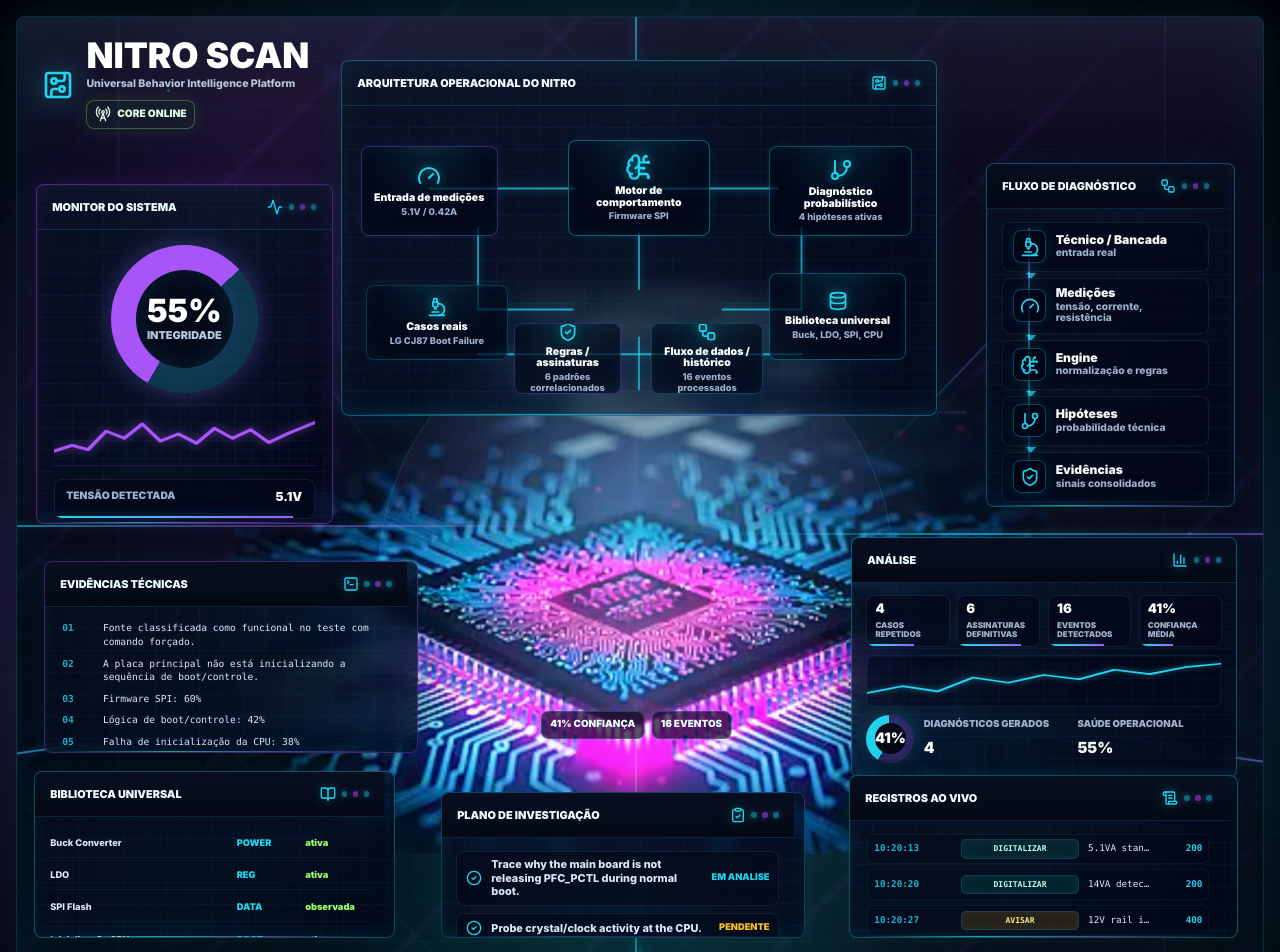
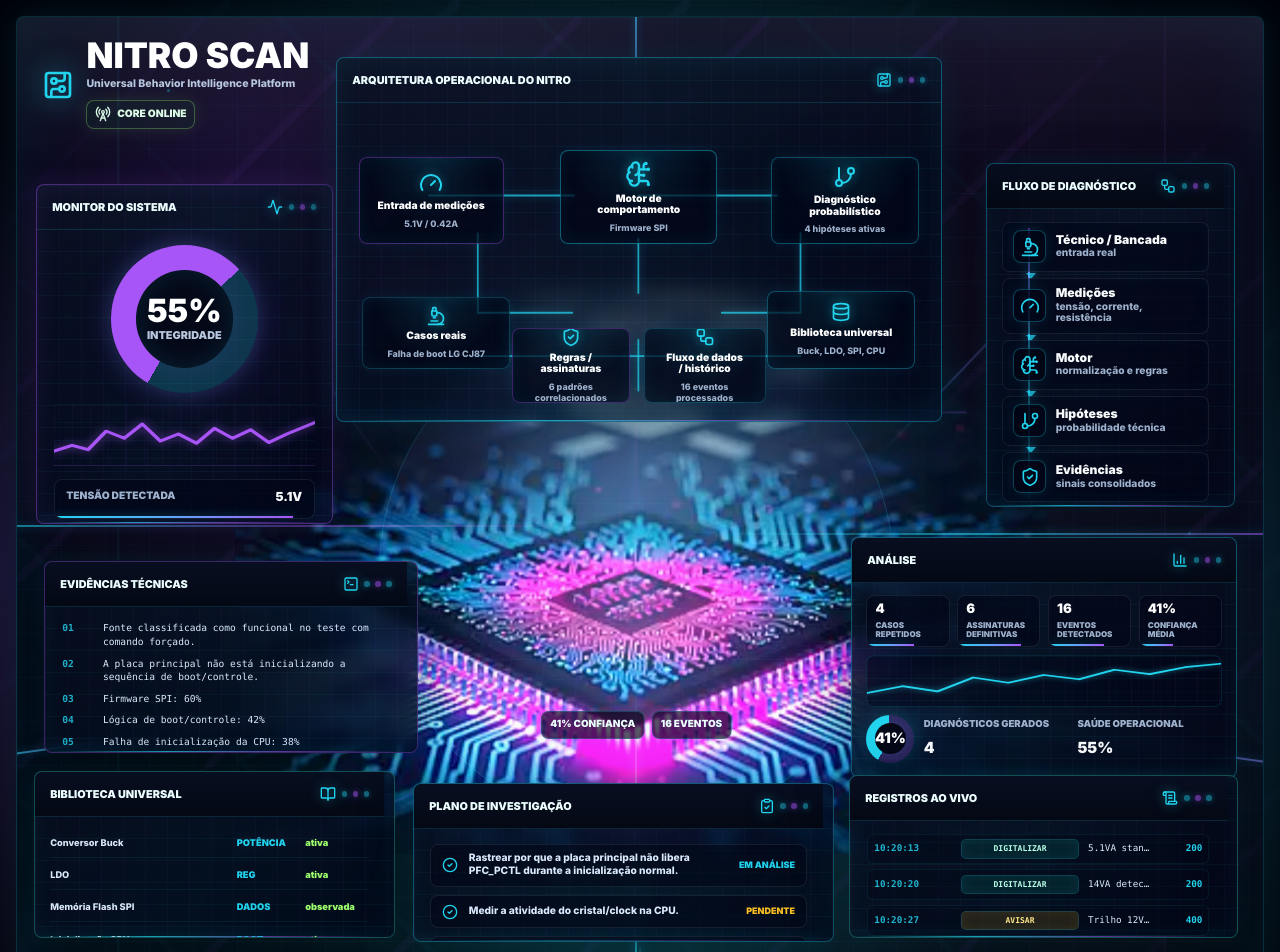
Before and after one commit to Nazireu007/nitro-scan, a React (Vite) app: page / in a window 1280 px wide. Shown: the top 952 px of the page. Built offline with nearby package versions, Linux system fonts and the light colour scheme.

Commit message:
Polish Nitro home layout

```diff
--- a/src/components/ArchitectureHero.tsx
+++ b/src/components/ArchitectureHero.tsx
@@ -79,7 +79,7 @@
 }
 
 function statusFromIndex(index: number): string {
-  return ['em analise', 'pendente', 'concluido'][index % 3];
+  return ['em análise', 'pendente', 'concluído'][index % 3];
 }
 
 function statusClass(index: number): string {
@@ -112,10 +112,16 @@
       'Evidência insuficiente para uma classificação de alta confiança.',
     'The captured measurements match a known diagnostic pattern.':
       'As medições capturadas correspondem a um padrão de diagnóstico conhecido.',
+    'At least one secondary rail is inactive while a required enable/control command is absent.':
+      'Ao menos um trilho secundário está inativo enquanto um comando obrigatório de enable/controle está ausente.',
     'Shorted Rail': 'Trilho em curto',
     'Firmware SPI': 'Firmware SPI',
     'Boot/Control Logic': 'Lógica de boot/controle',
     'CPU Boot Failure': 'Falha de inicialização da CPU',
+    'LG CJ87 Boot Failure': 'Falha de boot LG CJ87',
+    'Logic rails present with cold CPU': 'Trilhos lógicos presentes com CPU fria',
+    'Buck converter no output': 'Conversor Buck sem saída',
+    'Linear regulator no output': 'Regulador linear sem saída',
   };
   const translated = exactTranslations[value];
 
@@ -129,10 +135,15 @@
     .replace(/Boot\/Control Logic/g, 'Lógica de boot/controle')
     .replace(/CPU Boot Failure/g, 'Falha de inicialização da CPU')
     .replace(/Power supply/g, 'Fonte de alimentação')
+    .replace(/Core rails/g, 'Trilhos principais')
+    .replace(/Secondary rails/g, 'Trilhos secundários')
+    .replace(/secondary rail/g, 'trilho secundário')
+    .replace(/source rail/g, 'trilho de origem')
     .replace(/main board/g, 'placa principal')
     .replace(/Main board/g, 'A placa principal')
     .replace(/boot\/control sequence/g, 'sequência de boot/controle')
     .replace(/not initializing/g, 'não está inicializando')
+    .replace(/not issuing/g, 'não está emitindo')
     .replace(/is the strongest match/g, 'é a hipótese mais forte')
     .replace(/is the primary suspect/g, 'é o principal suspeito')
     .replace(/suspected/g, 'suspeito')
@@ -141,12 +152,108 @@
     .replace(/present/g, 'presente')
     .replace(/valid/g, 'válido')
     .replace(/missing/g, 'ausente')
+    .replace(/inactive/g, 'inativo')
+    .replace(/required/g, 'obrigatório')
+    .replace(/enable\/control command/g, 'comando de enable/controle')
     .replace(/current/g, 'corrente')
     .replace(/voltage/g, 'tensão')
     .replace(/resistance/g, 'resistência')
     .replace(/rail/g, 'trilho')
     .replace(/CPU remains cold/g, 'CPU permanece fria')
     .replace(/low-resistance or current-collapse criteria/g, 'critérios de baixa resistência ou colapso por corrente');
+}
+
+function translateActionText(value: string): string {
+  const exactTranslations: Record<string, string> = {
+    'Trace why the main board is not releasing PFC_PCTL during normal boot.':
+      'Rastrear por que a placa principal não libera PFC_PCTL durante a inicialização normal.',
+    'Probe crystal/clock activity at the CPU.':
+      'Medir a atividade do cristal/clock na CPU.',
+    'Check reset line release during power-on.':
+      'Verificar a liberação da linha de reset ao energizar.',
+    'Read or reflash the SPI firmware image.':
+      'Ler ou regravar a imagem de firmware SPI.',
+    'Capture SPI CLK/CS/MOSI/MISO activity during startup.':
+      'Capturar atividade SPI CLK/CS/MOSI/MISO durante a partida.',
+    'Measure oscillator output and reset release with an oscilloscope.':
+      'Medir a saída do oscilador e a liberação do reset com osciloscópio.',
+    'Follow enable source back to the controller pin.':
+      'Rastrear a origem do enable até o pino do controlador.',
+    'Compare power-sequence timing against the service schematic.':
+      'Comparar o tempo da sequência de alimentação com o esquema de serviço.',
+    'Capture additional voltage, resistance and control-signal measurements.':
+      'Capturar medições adicionais de tensão, resistência e sinais de controle.',
+    'Inject limited current and inspect thermal response.':
+      'Injetar corrente limitada e inspecionar a resposta térmica.',
+    'Isolate downstream capacitors and loads from the collapsed rail.':
+      'Isolar capacitores e cargas posteriores do trilho em queda.',
+    'Measure the resistance again after removing suspicious loads.':
+      'Medir a resistência novamente após remover cargas suspeitas.',
+  };
+  const translated = exactTranslations[value];
+
+  if (translated) {
+    return translated;
+  }
+
+  return value
+    .replace(/^Check (.+) feedback path, switching\/regulation pin and output capacitor ESR\.$/, 'Verificar caminho de feedback de $1, pino de chaveamento/regulação e ESR do capacitor de saída.')
+    .replace(/Trace/g, 'Rastrear')
+    .replace(/Probe/g, 'Medir')
+    .replace(/Check/g, 'Verificar')
+    .replace(/Capture/g, 'Capturar')
+    .replace(/Measure/g, 'Medir')
+    .replace(/Read or reflash/g, 'Ler ou regravar')
+    .replace(/main board/g, 'placa principal')
+    .replace(/during normal boot/g, 'durante a inicialização normal')
+    .replace(/during startup/g, 'durante a partida')
+    .replace(/firmware image/g, 'imagem de firmware')
+    .replace(/reset line release/g, 'liberação da linha de reset')
+    .replace(/crystal\/clock activity/g, 'atividade do cristal/clock')
+    .replace(/power-on/g, 'energização')
+    .replace(/additional voltage, resistance and control-signal measurements/g, 'medições adicionais de tensão, resistência e sinais de controle');
+}
+
+function translateLogMessage(value: string): string {
+  const exactTranslations: Record<string, string> = {
+    'PFC_PCTL forced -> 12V rail active': 'PFC_PCTL forçado -> trilho 12V ativo',
+    'Power supply classified as functional': 'Fonte classificada como funcional',
+    'Main board not releasing enable signals': 'Placa principal não libera sinais de enable',
+    'Probable short detected on target rail': 'Curto provável detectado no trilho alvo',
+    'Clock/reset anomaly detected': 'Anomalia de clock/reset detectada',
+    '3.3V rail detected': 'Trilho 3,3V detectado',
+    '1.2V core rail detected': 'Trilho core 1,2V detectado',
+    'PFC command absent': 'Comando PFC ausente',
+    'Firmware SPI suspected': 'Firmware SPI suspeito',
+  };
+  const translated = exactTranslations[value];
+
+  if (translated) {
+    return translated;
+  }
+
+  return value
+    .replace(/Target rail voltage/g, 'Tensão do trilho alvo')
+    .replace(/Injected current/g, 'Corrente injetada')
+    .replace(/Rail resistance/g, 'Resistência do trilho')
+    .replace(/12V rail initial/g, 'Trilho 12V inicial')
+    .replace(/12V rail after PFC_PCTL forced/g, 'Trilho 12V após PFC_PCTL forçado')
+    .replace(/3\.3V logic rail/g, 'Trilho lógico 3,3V')
+    .replace(/1\.2V core rail/g, 'Trilho core 1,2V')
+    .replace(/Power supply/g, 'Fonte')
+    .replace(/Main board/g, 'Placa principal')
+    .replace(/Boot\/Control Logic/g, 'Lógica de boot/controle')
+    .replace(/CPU Boot Failure/g, 'Falha de inicialização da CPU')
+    .replace(/Shorted Rail/g, 'Trilho em curto')
+    .replace(/Firmware SPI/g, 'Firmware SPI')
+    .replace(/active under forced command/g, 'ativo sob comando forçado')
+    .replace(/not releasing enable signals/g, 'não libera sinais de enable')
+    .replace(/classified as functional/g, 'classificada como funcional')
+    .replace(/suspected/g, 'suspeito')
+    .replace(/detected/g, 'detectado')
+    .replace(/absent/g, 'ausente')
+    .replace(/active/g, 'ativo')
+    .replace(/rail/g, 'trilho');
 }
 
 function translateMetricLabel(value: string): string {
@@ -321,7 +428,7 @@
         <article className="arch-box arch-engine">
           <BrainCircuit className="h-7 w-7" aria-hidden="true" />
           <strong>Motor de comportamento</strong>
-          <span>{clip(strongest, 34)}</span>
+          <span>{clip(translateDiagnosticText(strongest), 34)}</span>
         </article>
 
         <article className="arch-box arch-diagnostic">
@@ -333,7 +440,7 @@
         <article className="arch-box arch-cases">
           <Microscope className="h-5 w-5" aria-hidden="true" />
           <strong>Casos reais</strong>
-          <span>{scenario.name}</span>
+          <span>{translateDiagnosticText(scenario.name)}</span>
         </article>
 
         <article className="arch-box arch-library">
@@ -362,7 +469,7 @@
   const steps: FlowStep[] = [
     { label: 'Técnico / Bancada', detail: 'entrada real', icon: Microscope },
     { label: 'Medições', detail: 'tensão, corrente, resistência', icon: Gauge },
-    { label: 'Engine', detail: 'normalização e regras', icon: BrainCircuit },
+    { label: 'Motor', detail: 'normalização e regras', icon: BrainCircuit },
     { label: 'Hipóteses', detail: 'probabilidade técnica', icon: GitBranch },
     { label: 'Evidências', detail: 'sinais consolidados', icon: ShieldCheck },
   ];
@@ -444,12 +551,12 @@
 
 function KnowledgePanel() {
   const signatures = [
-    ['Buck Converter', 'POWER', 'ativa'],
+    ['Conversor Buck', 'POTÊNCIA', 'ativa'],
     ['LDO', 'REG', 'ativa'],
-    ['SPI Flash', 'DATA', 'observada'],
+    ['Memória Flash SPI', 'DADOS', 'observada'],
     ['Inicialização CPU', 'BOOT', 'ativa'],
-    ['Curto-circuito', 'SHORT', 'indexada'],
-    ['Clock / Reset', 'LOGIC', 'ativa'],
+    ['Curto-circuito', 'CURTO', 'indexada'],
+    ['Clock / Reset', 'LÓGICA', 'ativa'],
   ];
 
   return (
@@ -476,7 +583,7 @@
     'Revisar reset',
     'Testar firmware SPI',
   ];
-  const tests = result.nextTests.length > 0 ? result.nextTests : fallbackTests;
+  const tests = (result.nextTests.length > 0 ? result.nextTests : fallbackTests).map(translateActionText);
 
   return (
     <Panel className="investigation-panel" title="PLANO DE INVESTIGAÇÃO" icon={ClipboardCheck}>
@@ -543,7 +650,7 @@
           <p key={`${log.level}-${log.message}-${index}`}>
             <time>{logTime(index)}</time>
             <strong className={logTagClass(log.level)}>{logTag(log.level)}</strong>
-            <code>{log.message}</code>
+            <code>{translateLogMessage(log.message)}</code>
             <em>{log.level === 'WARN' || log.level === 'FAIL' ? '400' : '200'}</em>
           </p>
         ))}
--- a/src/index.css
+++ b/src/index.css
@@ -542,10 +542,10 @@
 }
 
 .architecture-panel {
-  top: 4.2%;
-  left: 26%;
-  width: 47.8%;
-  height: 34.6%;
+  top: 3.9%;
+  left: 25.6%;
+  width: 48.6%;
+  height: 35.4%;
   z-index: 6;
   border-color: rgba(34, 211, 238, 0.38);
   box-shadow:
@@ -557,16 +557,17 @@
 .architecture-map {
   position: relative;
   z-index: 2;
-  height: calc(100% - 2.82rem);
+  height: calc(100% - 3.2rem);
   min-height: 0;
+  margin-top: 0.34rem;
 }
 
 .architecture-wires {
   position: absolute;
-  inset: 0.6rem 0.8rem 0.7rem;
+  inset: 1.02rem 1.15rem 0.95rem;
   z-index: 1;
-  width: calc(100% - 1.6rem);
-  height: calc(100% - 1.3rem);
+  width: calc(100% - 2.3rem);
+  height: calc(100% - 1.97rem);
   pointer-events: none;
 }
 
@@ -586,11 +587,11 @@
   min-width: 0;
   align-content: center;
   justify-items: center;
-  gap: 0.26rem;
+  gap: 0.36rem;
   overflow: hidden;
   border: 1px solid rgba(34, 211, 238, 0.24);
   border-radius: 8px;
-  padding: 0.72rem;
+  padding: 0.84rem 0.8rem;
   text-align: center;
   background:
     radial-gradient(circle at 50% 0%, rgba(34, 211, 238, 0.12), transparent 60%),
@@ -607,27 +608,30 @@
 
 .arch-box strong {
   color: #ffffff;
-  font-size: clamp(0.66rem, 0.78vw, 0.86rem);
+  max-width: 100%;
+  font-size: clamp(0.64rem, 0.72vw, 0.82rem);
   font-weight: 950;
-  line-height: 1.08;
+  line-height: 1.16;
+  overflow-wrap: normal;
+  text-wrap: balance;
 }
 
 .arch-box span {
   max-width: 100%;
   color: #9fb2cd;
-  font-size: clamp(0.58rem, 0.68vw, 0.72rem);
+  font-size: clamp(0.56rem, 0.64vw, 0.7rem);
   font-weight: 800;
-  line-height: 1.18;
+  line-height: 1.24;
   overflow-wrap: anywhere;
 }
 
-.arch-input { top: 13%; left: 3.2%; width: 23%; height: 29%; border-color: rgba(168, 85, 247, 0.38); }
-.arch-engine { top: 11%; left: 38%; width: 24%; height: 31%; border-color: rgba(34, 211, 238, 0.42); }
-.arch-diagnostic { top: 13%; right: 4%; width: 24%; height: 29%; border-color: rgba(34, 211, 238, 0.34); }
-.arch-cases { top: 58%; left: 4%; width: 24%; height: 24%; }
-.arch-library { top: 54%; right: 5%; width: 23%; height: 28%; border-color: rgba(34, 211, 238, 0.34); }
-.arch-signatures { bottom: 7%; left: 29%; width: 18%; height: 23%; border-color: rgba(168, 85, 247, 0.32); }
-.arch-history { bottom: 7%; right: 29%; width: 19%; height: 23%; }
+.arch-input { top: 15.5%; left: 3.6%; width: 24%; height: 28%; border-color: rgba(168, 85, 247, 0.38); }
+.arch-engine { top: 13.4%; left: 37%; width: 26%; height: 30%; border-color: rgba(34, 211, 238, 0.42); }
+.arch-diagnostic { top: 15.5%; right: 3.6%; width: 24.5%; height: 28%; border-color: rgba(34, 211, 238, 0.34); }
+.arch-cases { top: 60.5%; left: 4.2%; width: 24.5%; height: 23%; }
+.arch-library { top: 58.5%; right: 4.2%; width: 24.5%; height: 25%; border-color: rgba(34, 211, 238, 0.34); }
+.arch-signatures { bottom: 5.5%; left: 29%; width: 19.5%; height: 24%; border-color: rgba(168, 85, 247, 0.32); }
+.arch-history { bottom: 5.5%; right: 29%; width: 20.2%; height: 24%; }
 
 .flow-panel {
   top: 14.2%;
@@ -1035,31 +1039,32 @@
 }
 
 .investigation-panel {
-  left: 34%;
+  left: 31.8%;
   right: auto;
-  bottom: 10.6%;
-  width: 29.2%;
-  height: 14.2%;
+  bottom: 10.2%;
+  width: 33.8%;
+  height: 15.4%;
+  border-color: rgba(34, 211, 238, 0.36);
 }
 
 .investigation-list {
   position: relative;
   z-index: 2;
   display: grid;
-  gap: 0.42rem;
-  padding: 0.78rem 0.9rem 0.95rem;
+  gap: 0.48rem;
+  padding: 0.9rem 1.02rem 1.08rem;
 }
 
 .investigation-list p {
   display: grid;
-  grid-template-columns: auto minmax(0, 1fr) auto;
-  gap: 0.56rem;
+  grid-template-columns: 1rem minmax(0, 1fr) 5.45rem;
+  gap: 0.66rem;
   align-items: center;
-  min-height: 1.86rem;
+  min-height: 2rem;
   margin: 0;
   border: 1px solid rgba(148, 163, 184, 0.13);
   border-radius: 8px;
-  padding: 0.42rem 0.56rem;
+  padding: 0.48rem 0.68rem;
   background: rgba(2, 6, 23, 0.55);
 }
 
@@ -1071,16 +1076,20 @@
   min-width: 0;
   overflow: visible;
   color: #dbeafe;
-  font-size: 0.68rem;
+  font-size: clamp(0.64rem, 0.68vw, 0.74rem);
   font-weight: 850;
-  line-height: 1.22;
+  line-height: 1.3;
   overflow-wrap: anywhere;
   white-space: normal;
 }
 
 .investigation-list strong {
-  font-size: 0.58rem;
+  justify-self: end;
+  min-width: 4.9rem;
+  font-size: 0.56rem;
   font-weight: 950;
+  line-height: 1.1;
+  text-align: right;
   text-transform: uppercase;
 }
 
@@ -1573,7 +1582,8 @@
   }
 
   .architecture-map {
-    min-height: 36rem;
+    min-height: 39rem;
+    padding: 0.25rem 0;
   }
 
   .arch-input,
@@ -1588,7 +1598,8 @@
     width: auto;
     height: auto;
     min-height: 5.8rem;
-    margin: 0.7rem;
+    margin: 0.82rem 0.7rem;
+    padding: 0.95rem 1rem;
   }
 
   .architecture-wires {
@@ -1668,6 +1679,21 @@
     gap: 0.34rem;
     padding: 0.26rem 0.3rem;
     font-size: 0.56rem;
+  }
+
+  .investigation-list {
+    padding: 0.82rem 0.78rem 1rem;
+  }
+
+  .investigation-list p {
+    grid-template-columns: 1rem minmax(0, 1fr) 4.75rem;
+    gap: 0.45rem;
+    padding: 0.42rem 0.5rem;
+  }
+
+  .investigation-list strong {
+    min-width: 4.45rem;
+    font-size: 0.5rem;
   }
 
   .live-log-lines strong {
```
